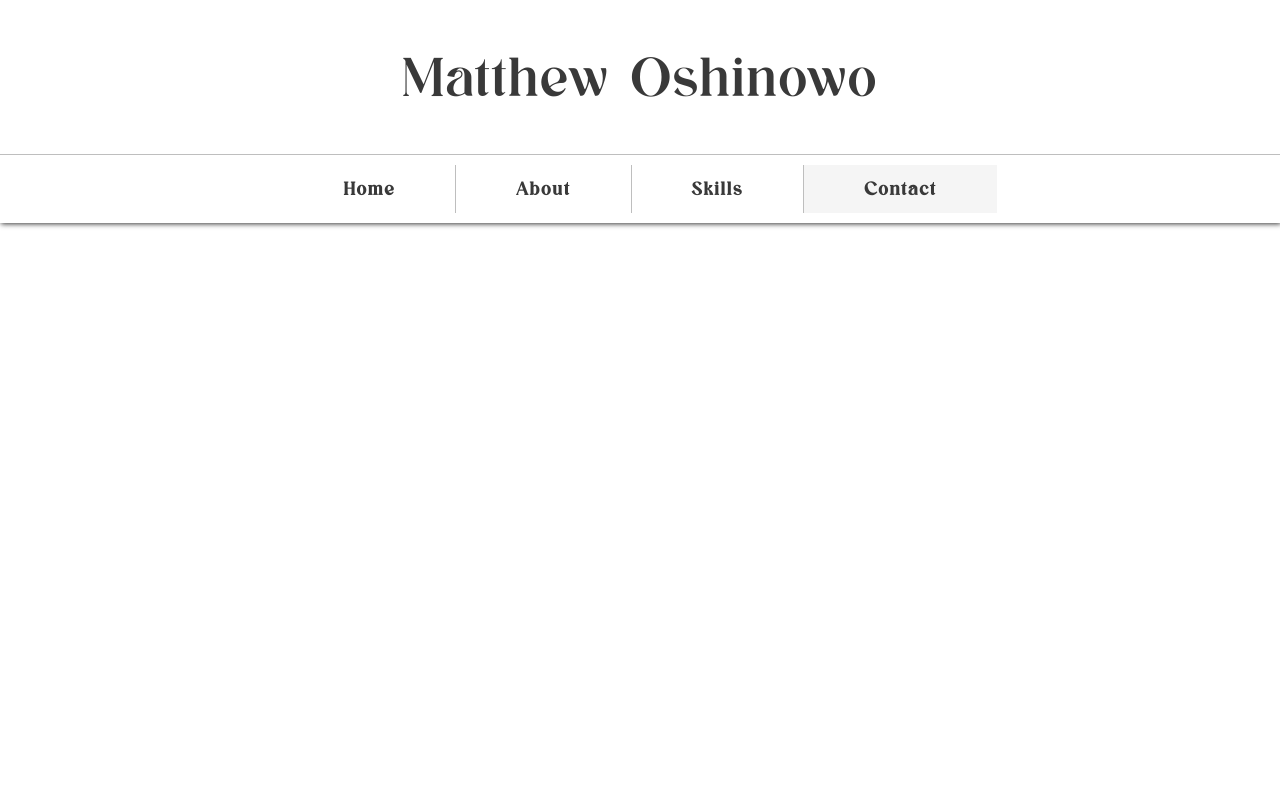
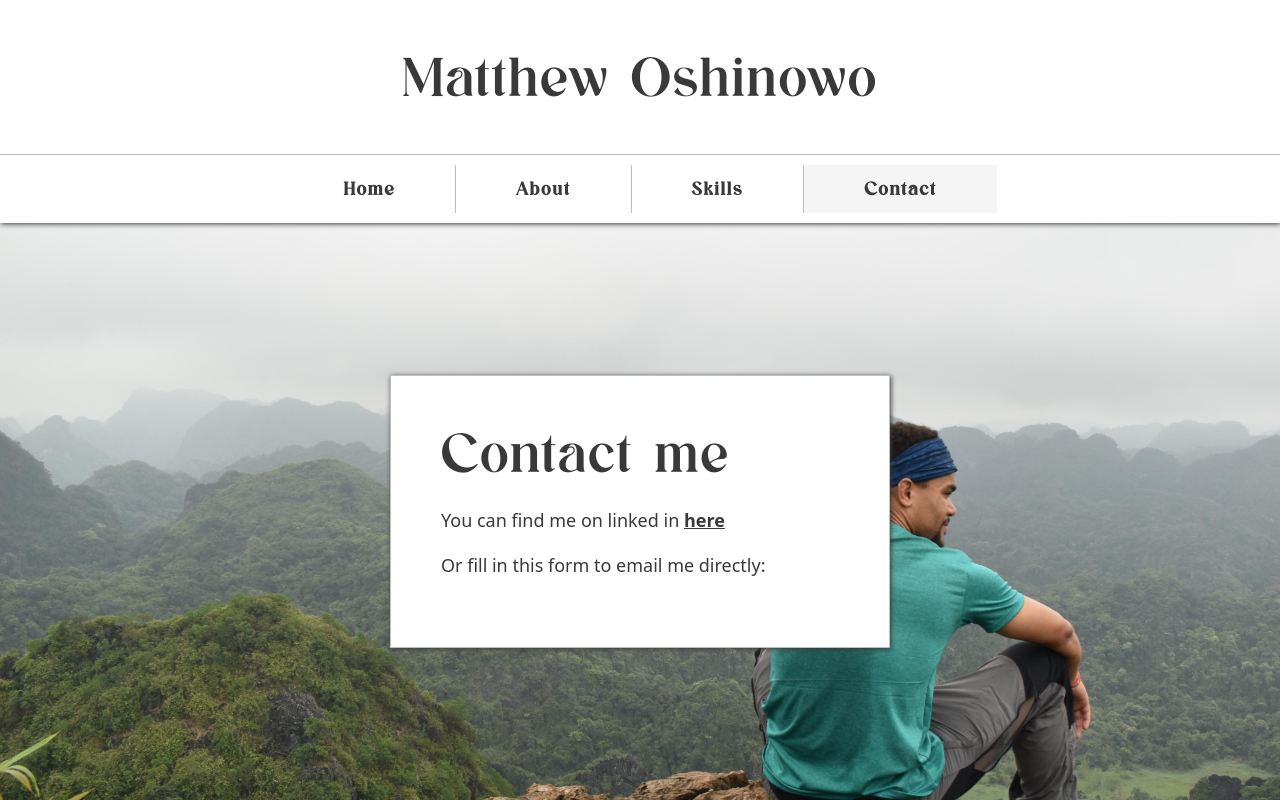
Before and after one commit to kimoshinowo/matt-website, a Nuxt app: page /contact in a window 1280 px wide. Built offline with nearby package versions, Linux system fonts and the light colour scheme.

Commit message:
Add base of contact page

```diff
--- a/pages/contact.vue
+++ b/pages/contact.vue
@@ -1,6 +1,20 @@
 <template>
     <div>
         <NavMasthead />
+
+        <div class="content-wrap content-wrap--bg-matt content-wrap--flex">
+            <div class="content-wrap__box content-wrap__box--narrow">
+                <h1>Contact me</h1>
+
+                <p>You can find me on linked in <a href="http://linkedin.com/in/matthewoshinowo/">here</a></p>
+
+                <p>Or fill in this form to email me directly:</p>
+
+                <form>
+
+                </form>
+            </div>
+        </div>
     </div>
 </template>
 
```
